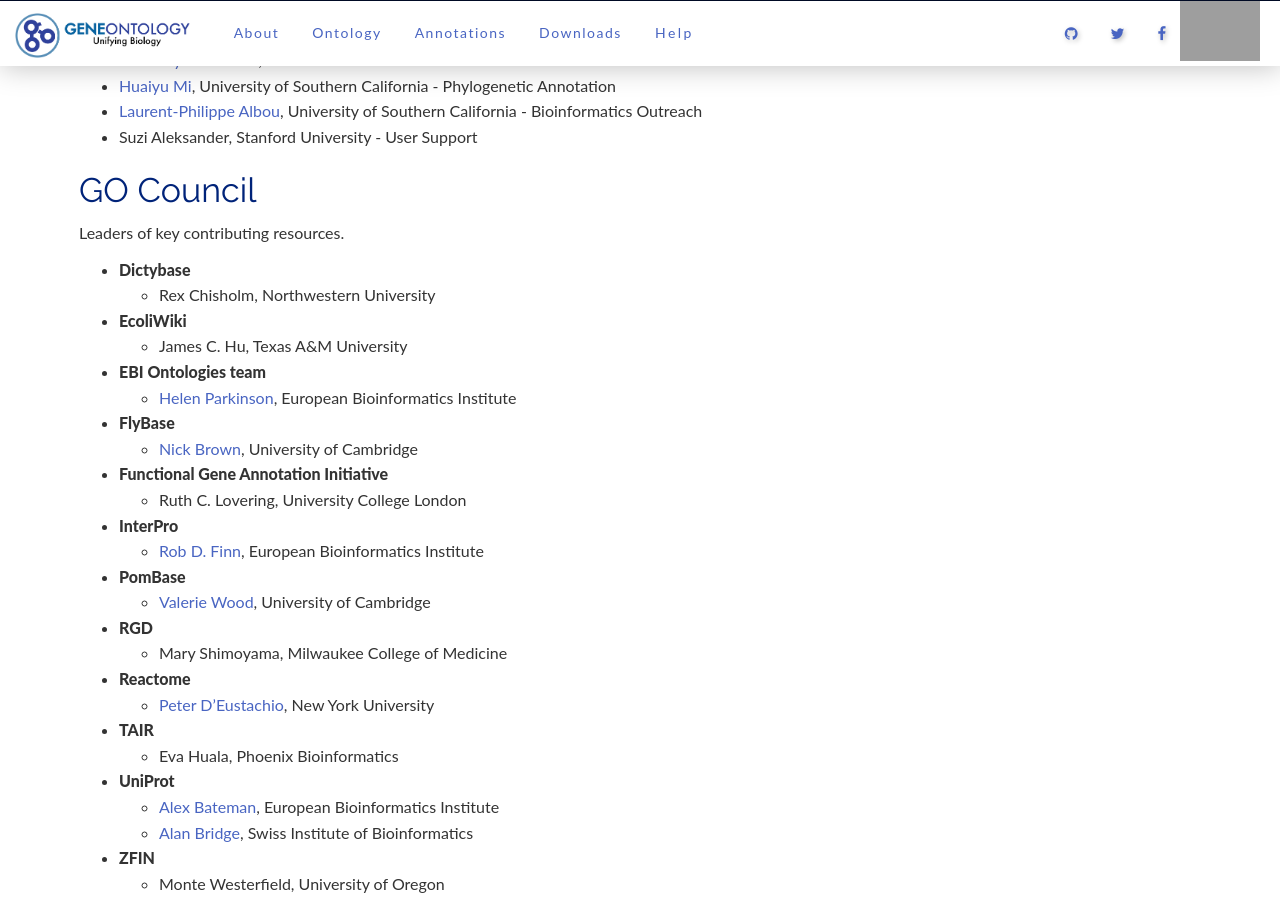
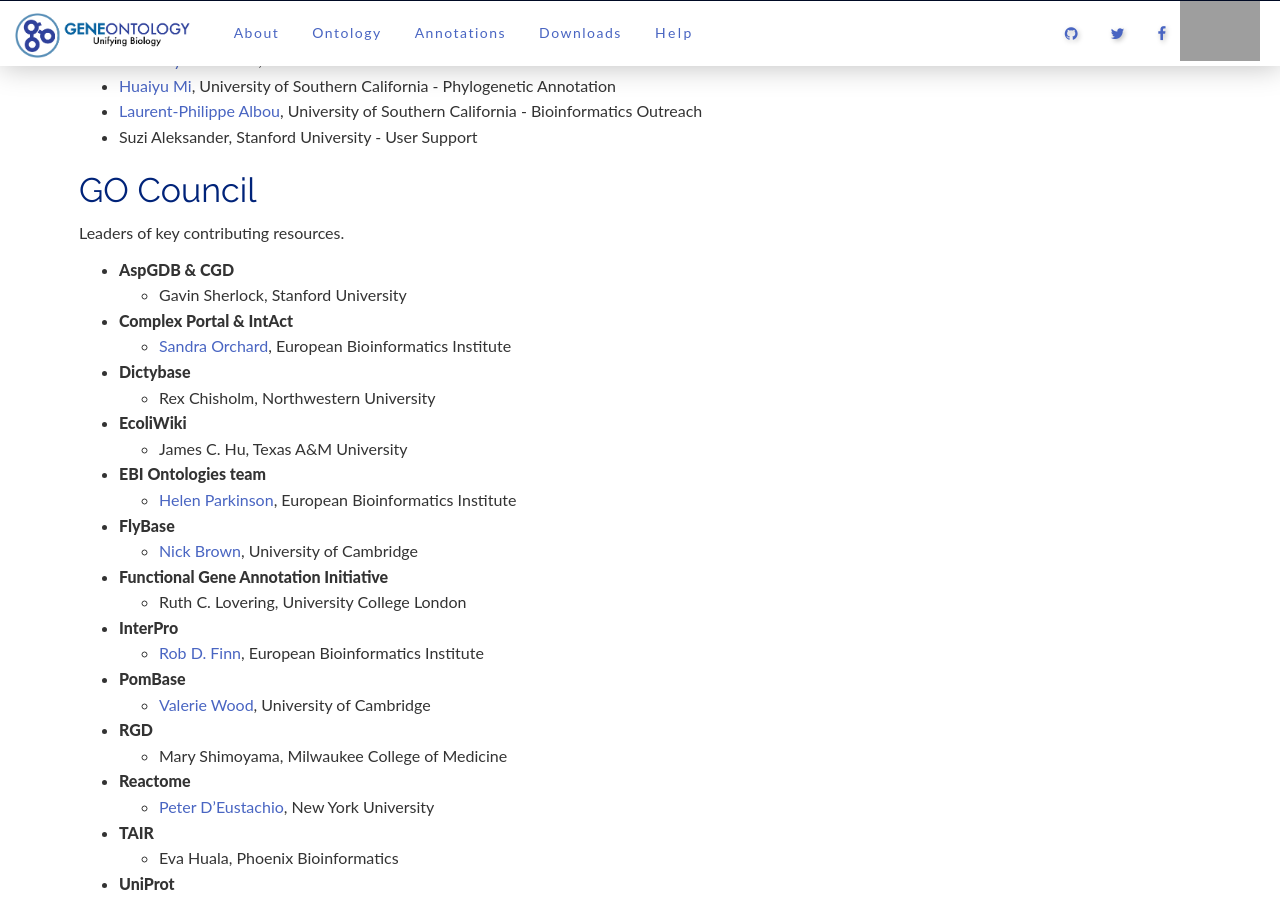
Before and after one commit to geneontology/geneontology.github.io, a Jekyll site: the page built from _docs/whoweare.md, in a window 1280 px wide and 900 px high, scrolled down 489 px. Built offline with Jekyll 4.4.1, drawn with Linux system fonts in a browser that asks for light colours; nearby versions of some CDN libraries; grey boxes are pictures that could not be loaded.

Commit message:
Update whoweare.md
Adding Sandra and Gavin

```diff
--- a/_docs/whoweare.md
+++ b/_docs/whoweare.md
@@ -28,6 +28,10 @@
 
 ## GO Council
 Leaders of key contributing resources.
+- __AspGDB & CGD__
+  - Gavin Sherlock, Stanford University
+- __Complex Portal & IntAct__
+  - [Sandra Orchard](https://www.ebi.ac.uk/about/people/sandra-orchard){:target="blank"}, European Bioinformatics Institute
 - __Dictybase__
   - Rex	Chisholm, Northwestern University
 - __EcoliWiki__
```
